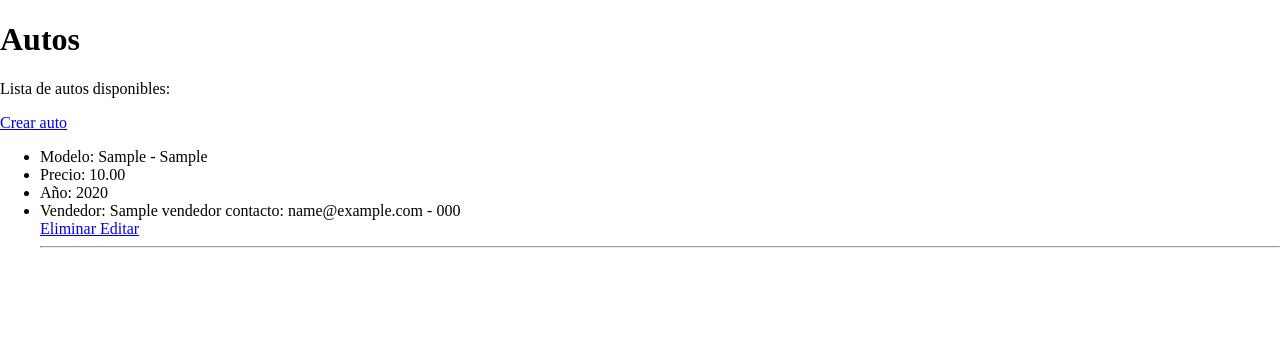
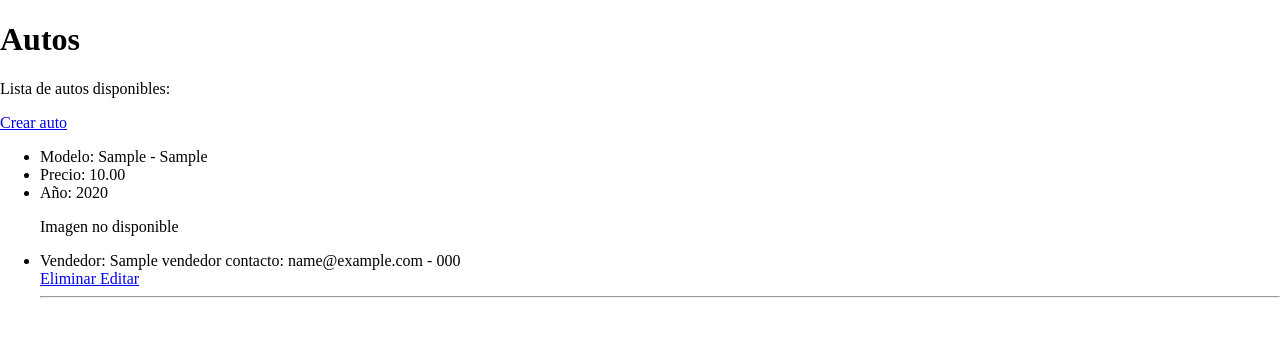
Before and after one commit to mchena6/Django-concesionaria, a Django app: page /autos/ in a window 1280 px wide. Shown: the part 70-407 px from the top of the page. Run offline with Django 5.2, Linux system fonts and the light colour scheme; tables that the repository leaves empty hold one stand-in row (values such as "Sample post").

Commit message:
Imagen de auto agregada

```diff
--- a/concesionaria/autos/templates/autos/autos.html
+++ b/concesionaria/autos/templates/autos/autos.html
@@ -12,6 +12,11 @@
     <li>Modelo: {{ auto.marca }} - {{ auto.modelo }}</li>
     <li>Precio: {{ auto.precio }}</li>
     <li>Año: {{ auto.anio }}</li>
+    {% if post.imagen %}
+        <img src="{{ auto.imagen.url }}" alt="Imagen del auto" width="200" />
+    {% else %}
+        <p>Imagen no disponible</p>
+    {% endif %}
     <li>Vendedor: {{ auto.vendedor.all|join:", " }}</li>
     <a href="{% url 'eliminar_auto' auto.id %}"> Eliminar </a>
     <a href="{% url 'editar_auto' auto.id %}"> Editar </a>
```
